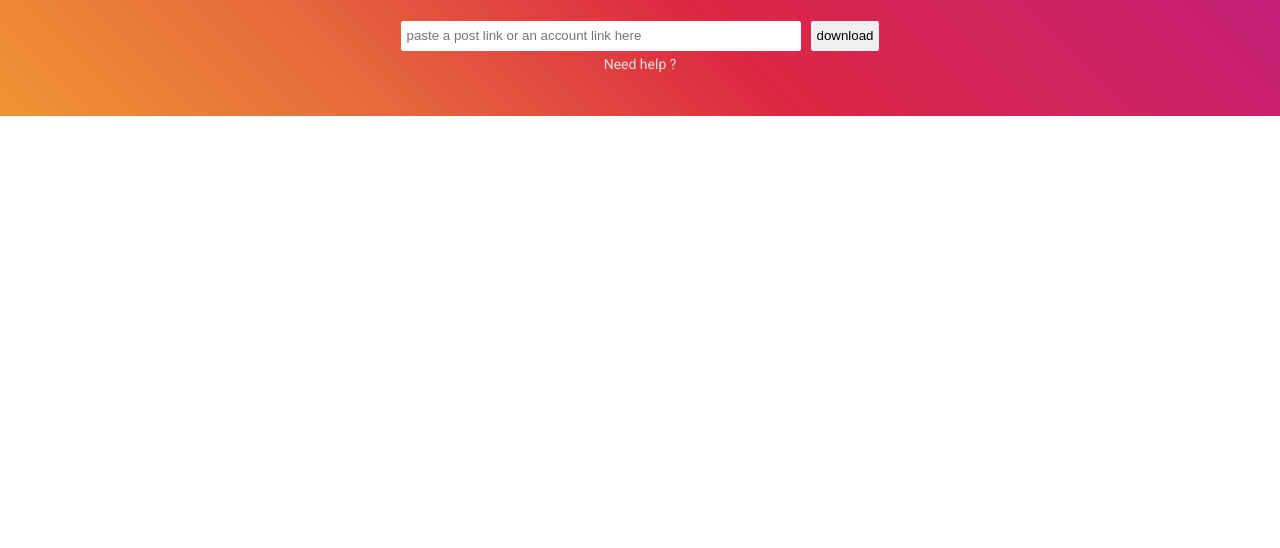
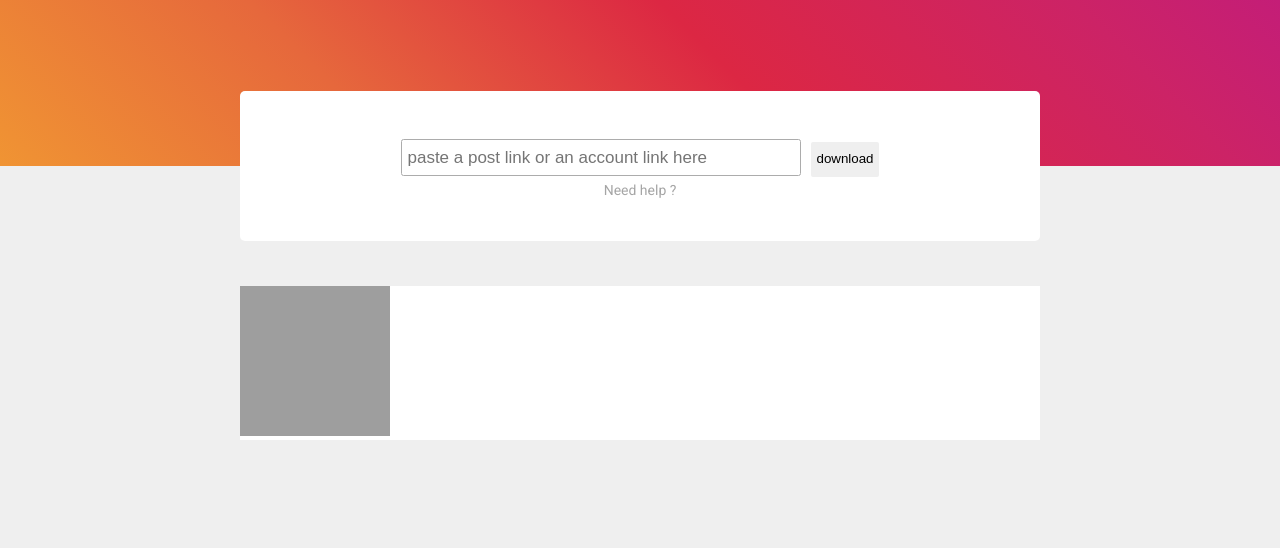
Before and after one commit to ElBernie/instagram-downloader, a Gatsby site: page / in a window 1280 px wide. Shown: the part 252-800 px from the top of the page. Built offline with nearby package versions, Linux system fonts and the light colour scheme; Gatsby itself is replaced by a stand-in of ours; grey boxes are pictures that could not be loaded.

Commit message:
Modifying Index page and adding seo tags

```diff
--- a/gatsby-config.js
+++ b/gatsby-config.js
@@ -6,5 +6,5 @@
 
 module.exports = {
   /* Your site config here */
-  plugins: [],
+  plugins: [`gatsby-plugin-react-helmet`],
 }
--- a/package.json
+++ b/package.json
@@ -15,8 +15,10 @@
   },
   "dependencies": {
     "gatsby": "^2.25.3",
+    "gatsby-plugin-react-helmet": "^3.4.0",
     "react": "^16.12.0",
-    "react-dom": "^16.12.0"
+    "react-dom": "^16.12.0",
+    "react-helmet": "^6.1.0"
   },
   "devDependencies": {
     "prettier": "2.1.2"
--- a/src/components/navigation.module.css
+++ b/src/components/navigation.module.css
@@ -21,4 +21,5 @@
 
 .link {
   margin: 0 5px;
+  text-decoration: none;
 }
--- a/src/pages/index.js
+++ b/src/pages/index.js
@@ -3,28 +3,45 @@ import DownloadInput from "../components/DownloadInput"
 import Navigation from "../components/Navigation"
 import { Link } from "gatsby"
 import indexStyle from "../styles/index.module.css"
+import { Helmet } from "react-helmet"
 export default function Home() {
   return (
     <React.Fragment>
+      <Helmet>
+        <title>Instagram Download - InstaTools</title>
+
+        <meta http-equiv="Content-Type" content="text/html; charset=utf-8" />
+        <meta name="viewport" content="width=device-width, initial-scale=1" />
+        <meta
+          name="description"
+          content="The best tool to download pictures, videos, profile picture, reel
+            and story from Instagram."
+        />
+      </Helmet>
       <Navigation />
 
       <div className={indexStyle.hero}>
         <header>
-          <div className={indexStyle.title}>
           <h2>Instagram downloader</h2>
           <p>
             The best tool to download pictures, videos, profile picture, reel
-              and story from Instagram
+            and story from Instagram.
           </p>
+        </header>
       </div>
-
-          <div className={indexStyle.tools}>
+      <section className={indexStyle.tools}>
+        <div className={indexStyle.downloader}>
           <DownloadInput placeholder="paste a post link or an account link here" />
           <Link to="help" className={indexStyle.help}>
             Need help ?
           </Link>
         </div>
-        </header>
+      </section>
+
+      <div class={indexStyle.panelContainer}>
+        <section className={indexStyle.panel}>
+          <img src="https://source.unsplash.com/random/150x150" />
+        </section>
       </div>
     </React.Fragment>
   )
--- a/src/styles/global.css
+++ b/src/styles/global.css
@@ -7,6 +7,7 @@
 }
 
 html {
+  background-color: rgb(239, 239, 239);
 }
 
 body {
--- a/src/styles/index.module.css
+++ b/src/styles/index.module.css
@@ -31,28 +31,15 @@
   justify-content: center;
 }
 
-.title {
+header {
+  width: 900px;
+  height: 350px;
   display: flex;
   flex-direction: column;
   justify-content: center;
   align-items: center;
-}
-
-.tools {
-  display: flex;
-  flex-direction: column;
-  justify-content: center;
-  align-items: center;
-}
-
-header {
-  width: 900px;
-  height: 300px;
-  display: flex;
-  flex-direction: column;
-  justify-content: space-around;
-  align-items: center;
   margin: 10px 0;
+  padding-bottom: 75px;
 }
 
 h2 {
@@ -76,17 +63,48 @@ input[type="url"] {
   border: 0;
   border-radius: 2.5px;
   width: 400px;
-  line-height: 30px;
+  line-height: 35px;
+  font-size: 17px;
   background-color: rgb(255, 255, 255);
+  border: 1px solid rgb(172, 172, 172);
 }
 input[type="submit"] {
   border: 0;
+  line-height: 35px;
+  height: 35px;
   border-radius: 2px;
   line-height: 30px;
 }
 
+.tools {
+  display: flex;
+  justify-content: center;
+}
+.downloader {
+  width: 800px;
+  display: flex;
+  flex-direction: column;
+  justify-content: center;
+  align-items: center;
+  margin-top: -75px;
+  background-color: white;
+  height: 150px;
+  border-radius: 5px;
+}
+
 .help {
   font-size: 14px;
-  color: rgb(223, 223, 223);
+  color: rgb(165, 165, 165);
   text-decoration: unset;
 }
+
+.panelContainer {
+  display: flex;
+  justify-content: center;
+  margin: 30px 0;
+}
+.panel {
+  margin: 15px 0;
+  width: 800px;
+  background-color: white;
+}
```
Also changed, not shown: 1 other file. Lines whose indentation alone changed are shown as unchanged.
